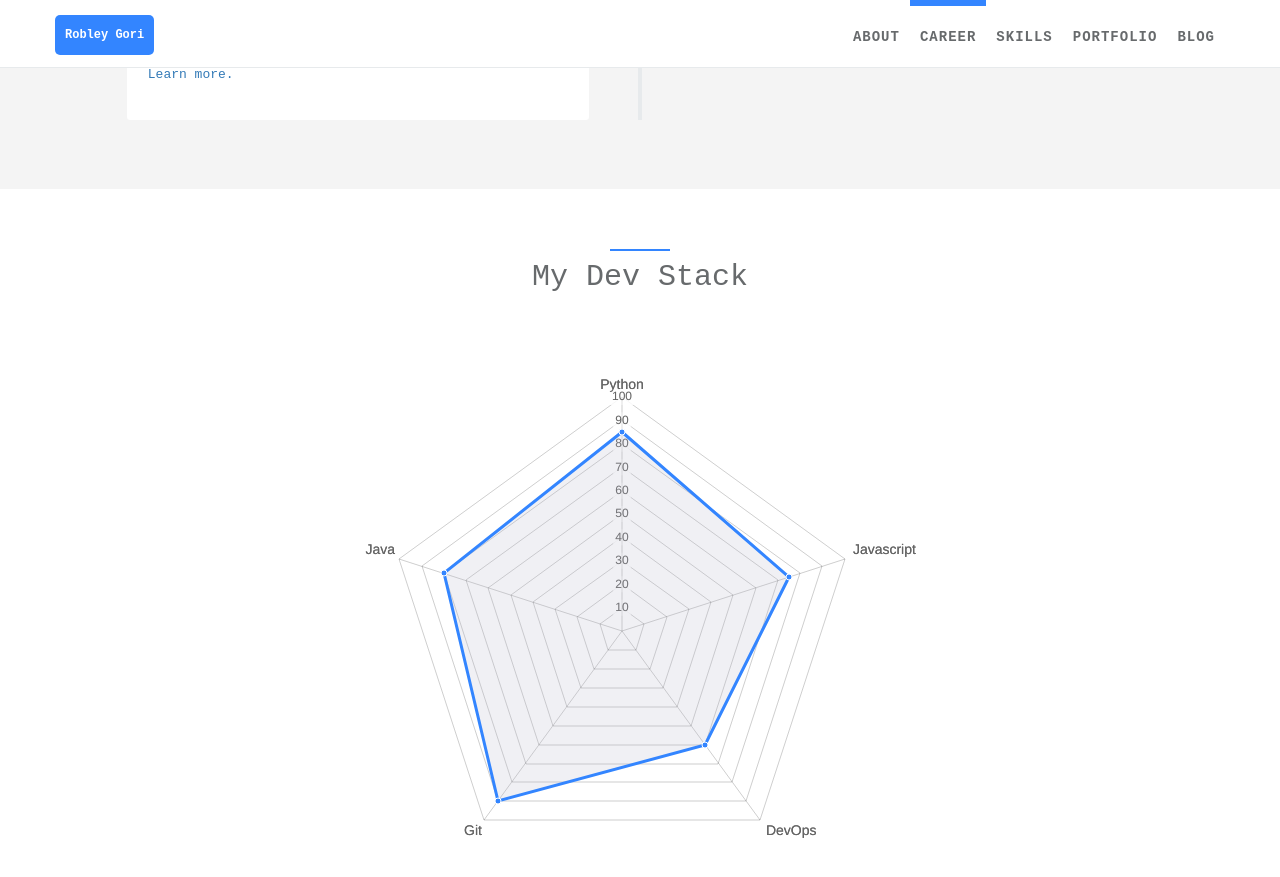
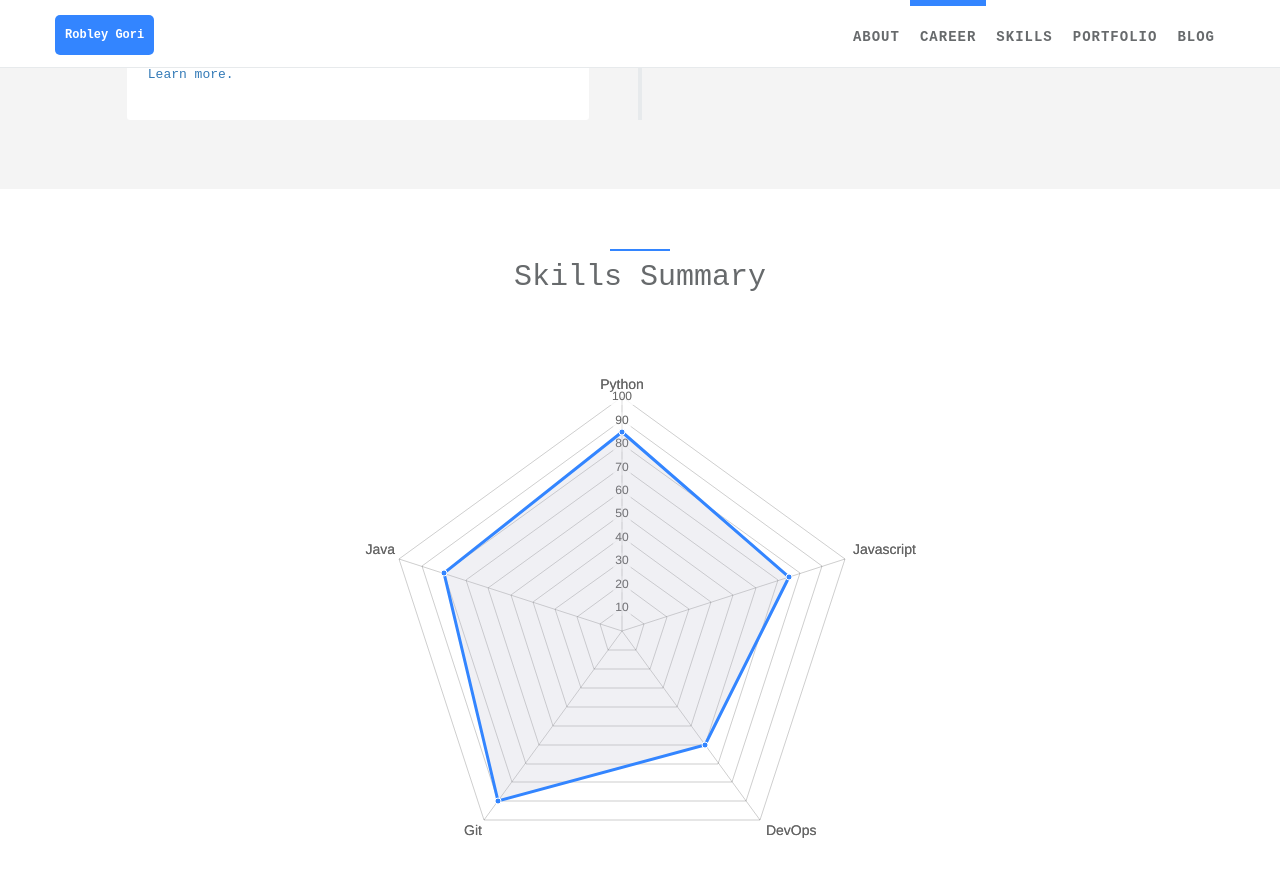
Before and after one commit to ro6ley/ro6ley.github.io, a Jekyll site: the page built from index.html, in a window 1280 px wide and 900 px high, scrolled down 1413 px. Shown: the top 877 px of the window. Built offline with Jekyll 4.4.1, drawn with Linux system fonts in a browser that asks for light colours.

Commit message:
update section title

```diff
--- a/_includes/sections/skills.html
+++ b/_includes/sections/skills.html
@@ -2,7 +2,7 @@
     <div class="row">
         <div class="col-lg-12 text-center" id="i18_skills">
             <div class="navy-line"></div>
-            <h1><span data-i18n="skills.my_skills">My Dev Stack</span></h1>
+            <h1><span data-i18n="skills.my_skills">Skills Summary</span></h1>
         </div>
     </div>
     <div class="row features-block">
```
